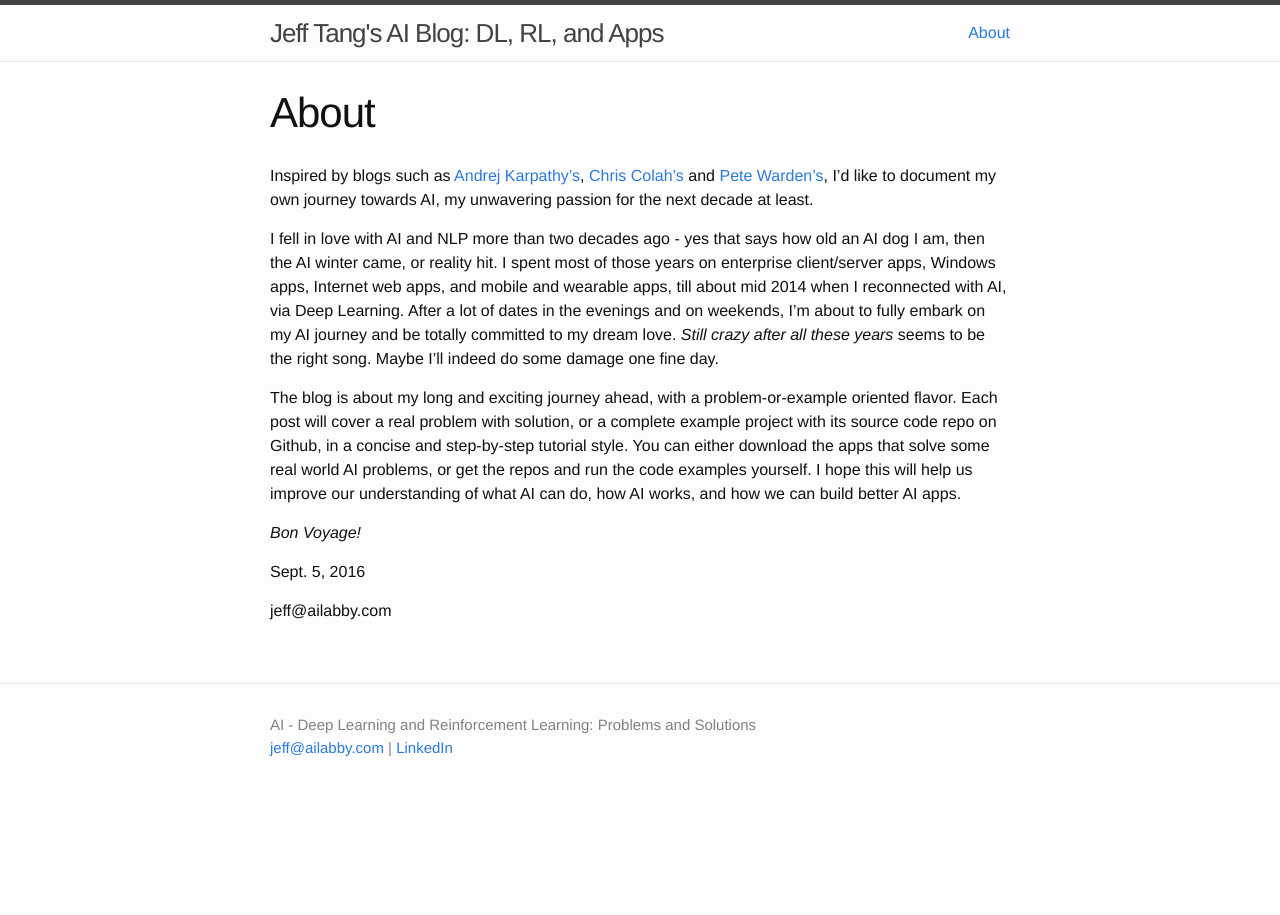
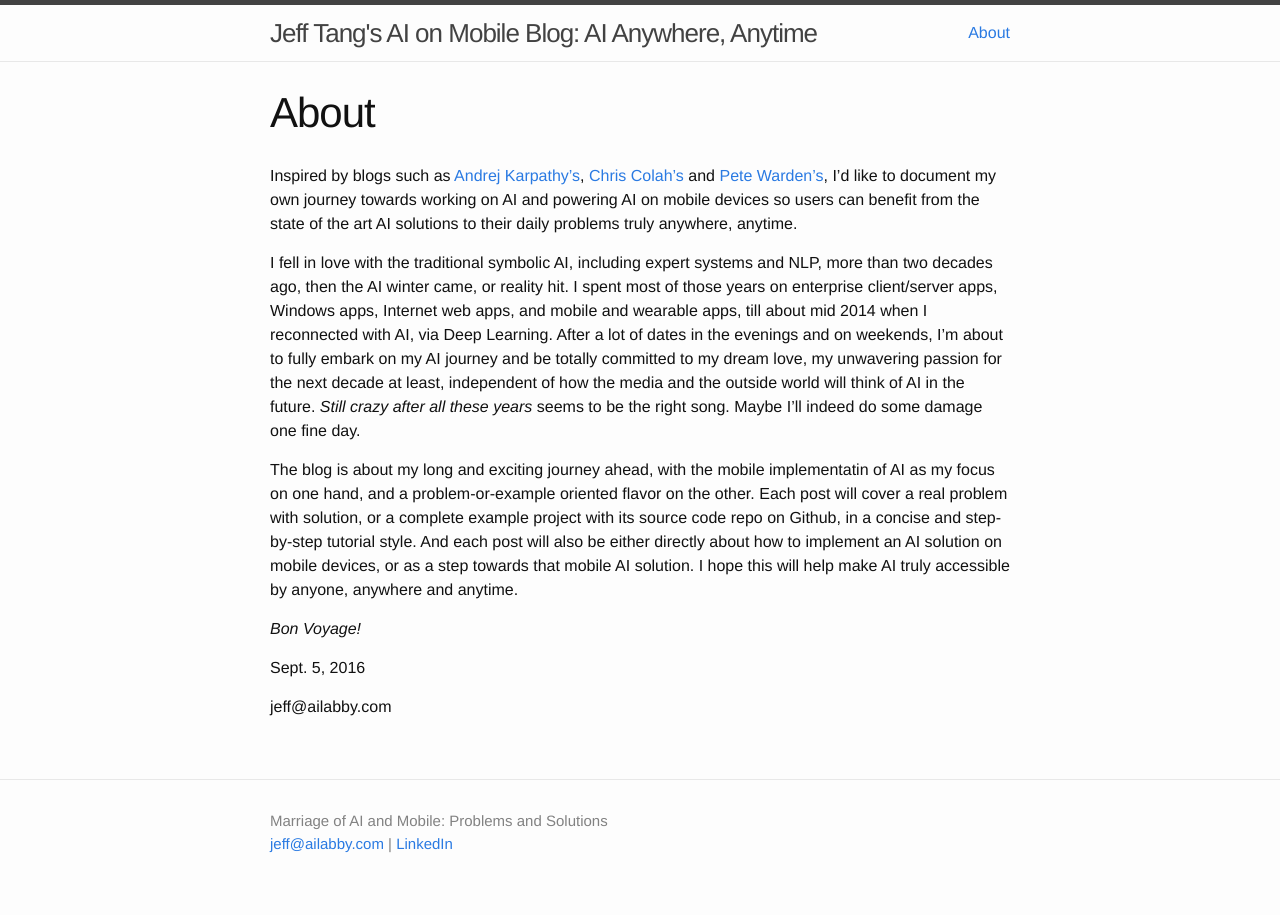
Before and after one commit to jeffxtang/jeffxtang.github.io, a Jekyll site: the page built from about.md, in a window 1280 px wide. Built offline with Jekyll 4.4.1, drawn with Linux system fonts in a browser that asks for light colours.

Commit message:
mobile focus

```diff
--- a/_config.yml
+++ b/_config.yml
@@ -6,10 +6,10 @@
 # 'jekyll serve'. If you change this file, please restart the server process.
 
 # Site settings
-title: Jeff Tang's AI Blog
+title: Jeff Tang's AI on Mobile Blog
 email: jeff@ailabby.com
-description: "AI - Deep Learning and Reinforcement Learning: Problems and Solutions"
-topics: "DL, RL, and Apps"
+description: "Marriage of AI and Mobile: Problems and Solutions"
+topics: "AI Anywhere, Anytime"
 baseurl: "" # the subpath of your site, e.g. /blog
 url: "http://jeffxtang.github.io" # the base hostname & protocol for your site
 twitter_username: jeffxtang
--- a/about.md
+++ b/about.md
@@ -5,11 +5,11 @@ comments: false
 permalink: /about/
 ---
 
-Inspired by blogs such as [Andrej Karpathy's](http://karpathy.github.io/), [Chris Colah's](http://colah.github.io/) and [Pete Warden's](http://petewarden.com/), I'd like to document my own journey towards AI, my unwavering passion for the next decade at least.
+Inspired by blogs such as [Andrej Karpathy's](http://karpathy.github.io/), [Chris Colah's](http://colah.github.io/) and [Pete Warden's](http://petewarden.com/), I'd like to document my own journey towards working on AI and powering AI on mobile devices so users can benefit from the state of the art AI solutions to their daily problems truly anywhere, anytime.
 
-I fell in love with AI and NLP more than two decades ago - yes that says how old an AI dog I am, then the AI winter came, or reality hit. I spent most of those years on enterprise client/server apps, Windows apps, Internet web apps, and mobile and wearable apps, till about mid 2014 when I reconnected with AI, via Deep Learning. After a lot of dates in the evenings and on weekends, I'm about to fully embark on my AI journey and be totally committed to my dream love. *Still crazy after all these years* seems to be the right song. Maybe I'll indeed do some damage one fine day.
+I fell in love with the traditional symbolic AI, including expert systems and NLP, more than two decades ago, then the AI winter came, or reality hit. I spent most of those years on enterprise client/server apps, Windows apps, Internet web apps, and mobile and wearable apps, till about mid 2014 when I reconnected with AI, via Deep Learning. After a lot of dates in the evenings and on weekends, I'm about to fully embark on my AI journey and be totally committed to my dream love, my unwavering passion for the next decade at least, independent of how the media and the outside world will think of AI in the future. *Still crazy after all these years* seems to be the right song. Maybe I'll indeed do some damage one fine day.
 
-The blog is about my long and exciting journey ahead, with a problem-or-example oriented flavor. Each post will cover a real problem with solution, or a complete example project with its source code repo on Github, in a concise and step-by-step tutorial style. You can either download the apps that solve some real world AI problems, or get the repos and run the code examples yourself. I hope this will help us improve our understanding of what AI can do, how AI works, and how we can build better AI apps.
+The blog is about my long and exciting journey ahead, with the mobile implementatin of AI as my focus on one hand, and a problem-or-example oriented flavor on the other. Each post will cover a real problem with solution, or a complete example project with its source code repo on Github, in a concise and step-by-step tutorial style. And each post will also be either directly about how to implement an AI solution on mobile devices, or as a step towards that mobile AI solution. I hope this will help make AI truly accessible by anyone, anywhere and anytime.
 
 *Bon Voyage!*
 
```
